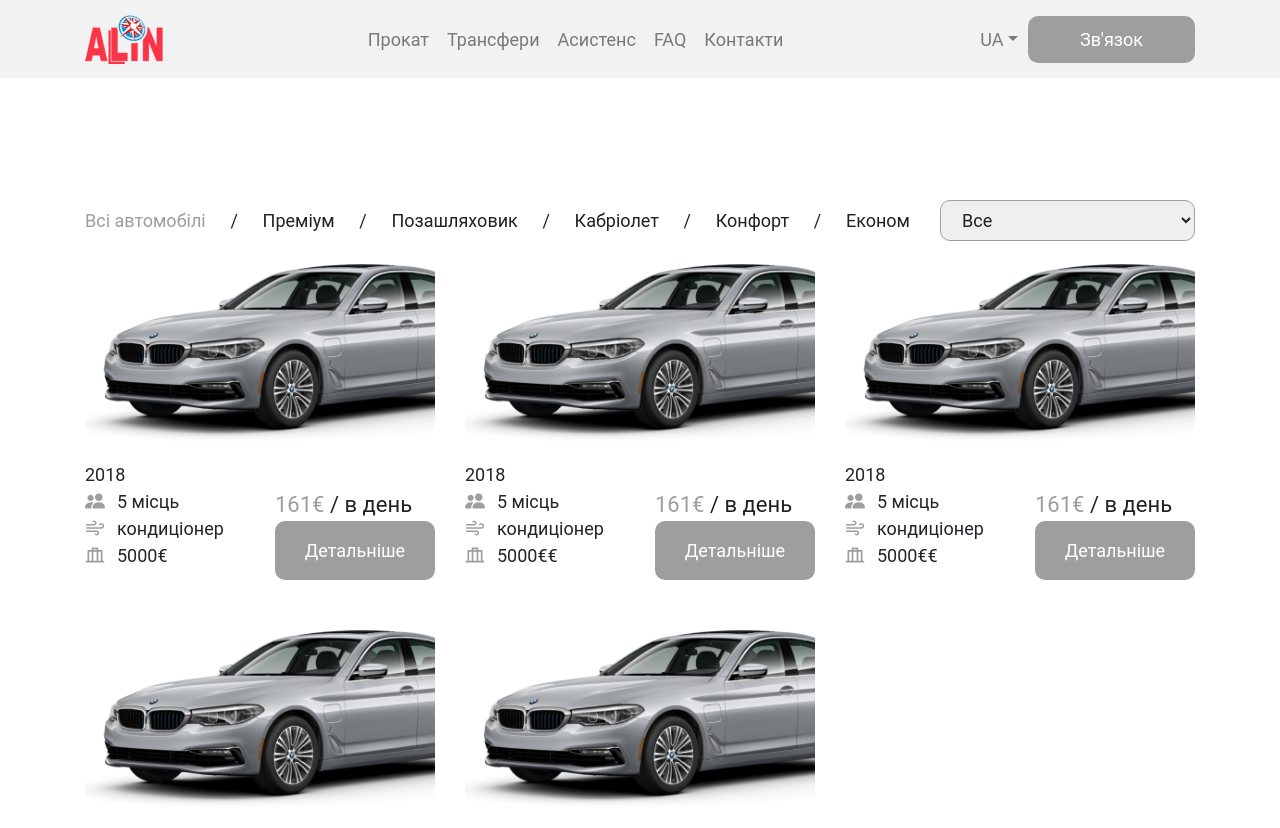
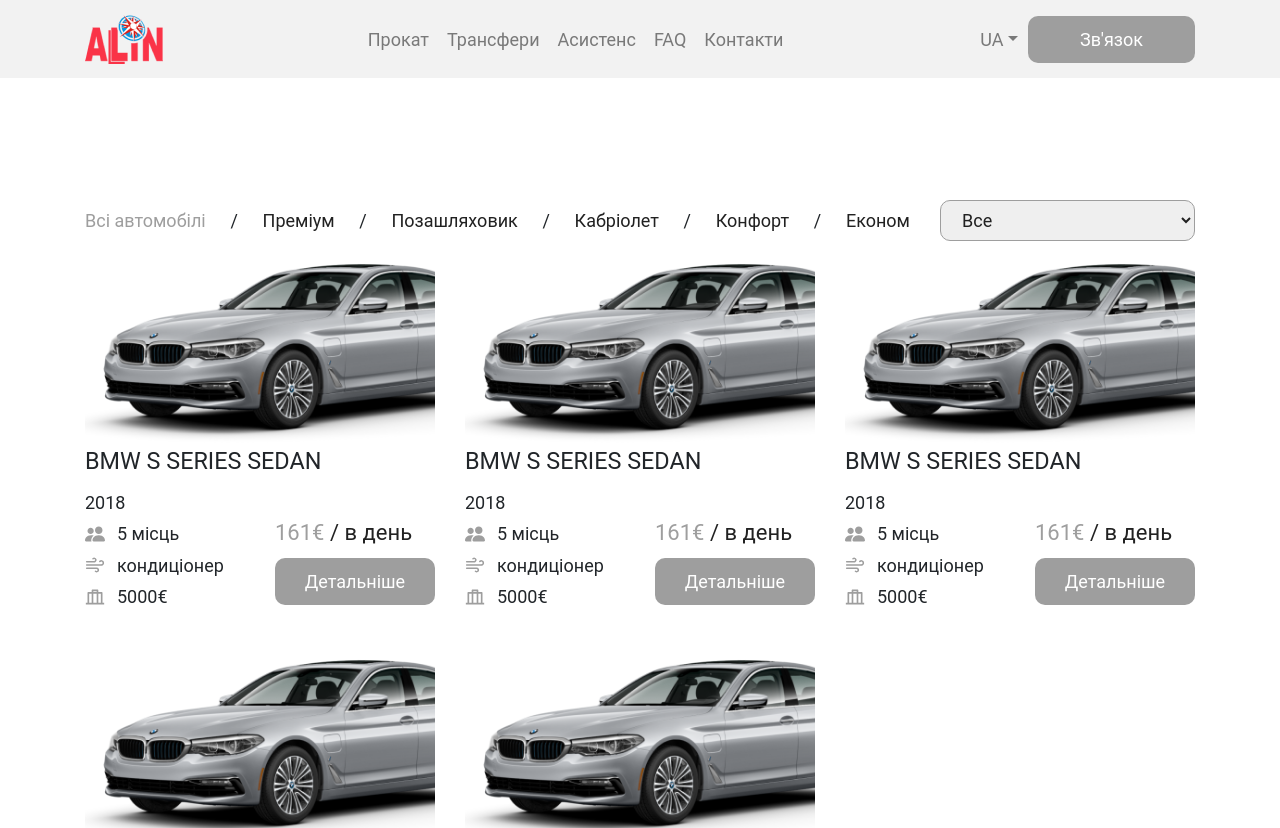
Before and after one commit to vovanolo/alinuamaket, a React (Create React App) app: page /rent in a window 1280 px wide. Shown: the top 828 px of the page. Built offline with nearby package versions, Linux system fonts and the light colour scheme.

Commit message:
fix:fixed card

```diff
--- a/src/components/CarCard.jsx
+++ b/src/components/CarCard.jsx
@@ -24,17 +24,17 @@
                     <p className="card-text">{year}</p>
                     <div className="row">
                         <div className="col-lg-6">
-                            <div>
+                            <div className='mt-1'>
                                 <img className="car-card__spec-icon" src={place} alt="places" />
                                 <span className="car-card__spec-name">{placesCount}</span>
                             </div>
 
-                            <div>
+                            <div className='mt-1'>
                                 <img className="car-card__spec-icon" src={wind} alt="konduk" />
                                 <span className="car-card__spec-name">{air}</span>
                             </div>
 
-                            <div>
+                            <div className='mt-1'>
                                 <img className="car-card__spec-icon" src={group} alt="price" />
                                 <span className="car-card__spec-name">{price}€</span>
                             </div>
@@ -43,7 +43,7 @@
                             <span className="text_button">
                                 <span className="text_grey">{dayPrice}€</span> / в день
                             </span>
-                            <Link to="/car_info/1" className="btn_main">Детальніше</Link>
+                            <Link to="/car_info/1" className="mt-2 btn_main btn_slim d-flex justify-content-center align-items-center">Детальніше</Link>
                         </div>
                     </div>
                 </div>
--- a/src/pages/Rent.jsx
+++ b/src/pages/Rent.jsx
@@ -26,7 +26,7 @@
 
     const CardData = [
         {
-            card_head: 'BMW S SERIES SEDAN',
+            name: 'BMW S SERIES SEDAN',
             year: '2018',
             placesCount: '5 місць',
             air: 'кондиціонер',
@@ -35,38 +35,38 @@
             photo: car
         },
         {
-            card_head: 'BMW S SERIES SEDAN',
+            name: 'BMW S SERIES SEDAN',
             year: '2018',
             placesCount: '5 місць',
             air: 'кондиціонер',
-            price: '5000€',
+            price: 5000,
             dayPrice: Math.round(5000 / 31),
             photo: car
         },
         {
-            card_head: 'BMW S SERIES SEDAN',
+            name: 'BMW S SERIES SEDAN',
             year: '2018',
             placesCount: '5 місць',
             air: 'кондиціонер',
-            price: '5000€',
+            price: 5000,
             dayPrice: Math.round(5000 / 31),
             photo: car
         },
         {
-            card_head: 'BMW S SERIES SEDAN',
+            name: 'BMW S SERIES SEDAN',
             year: '2018',
             placesCount: '5 місць',
             air: 'кондиціонер',
-            price: '5000€',
+            price: 5000,
             dayPrice: Math.round(5000 / 31),
             photo: car
         },
         {
-            card_head: 'BMW S SERIES SEDAN',
+            name: 'BMW S SERIES SEDAN',
             year: '2018',
             placesCount: '5 місць',
             air: 'кондиціонер',
-            price: '5000€',
+            price: 5000,
             dayPrice: Math.round(5000 / 31),
             photo: car
         }
@@ -135,9 +135,9 @@
 
             <div className="container">
                 <div className="row row-cols-1 row-cols-md-2 row-cols-xl-3">
-                    {CardData.map(({ card_head, year, placesCount, air, price, dayPrice, photo }) => (
+                    {CardData.map(({ name, year, placesCount, air, price, dayPrice, photo }) => (
                         <CarCard
-                        card_head={card_head}
+                        name={name}
                         year={year}
                         placesCount={placesCount}
                         air={air}
```
